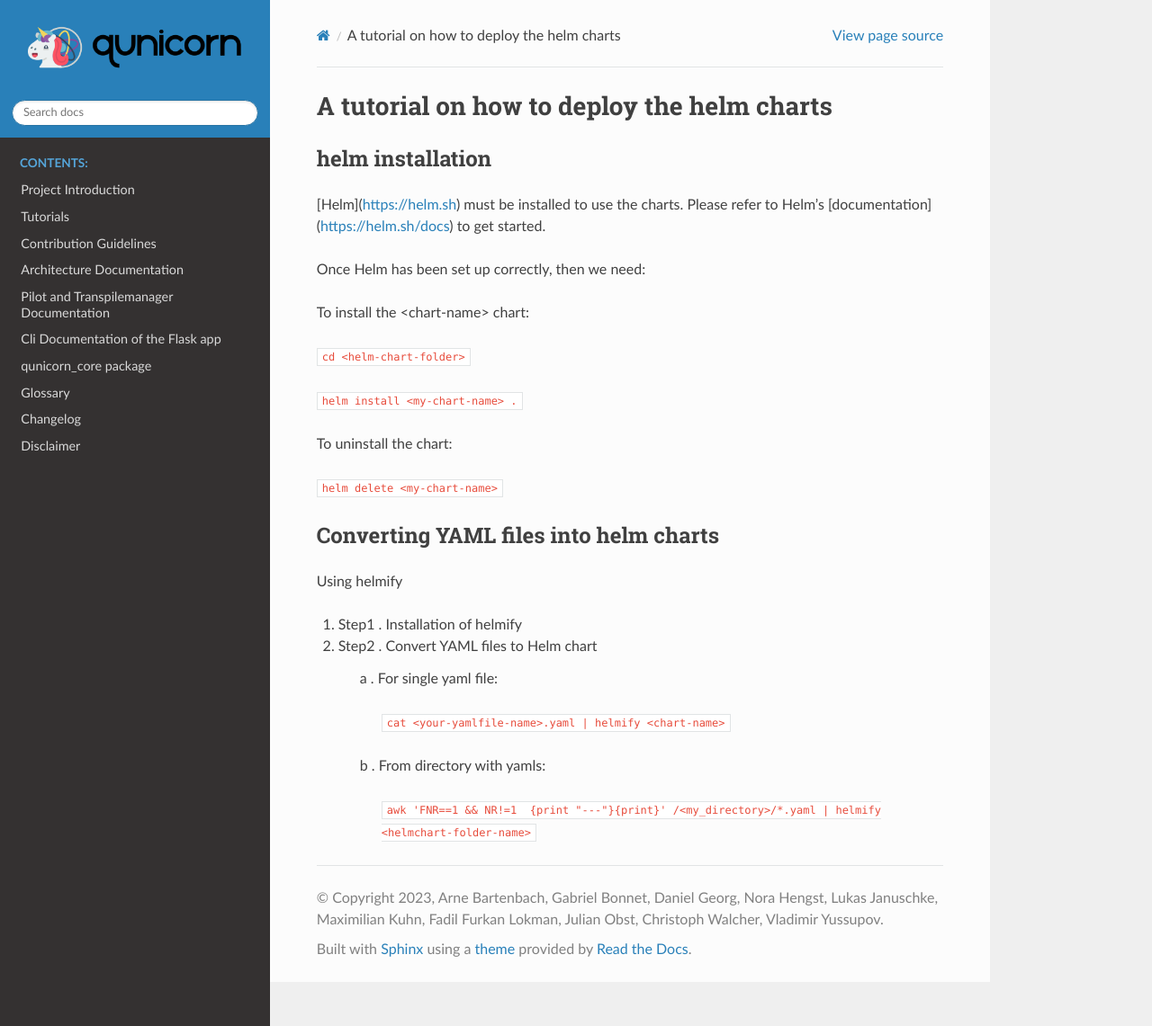
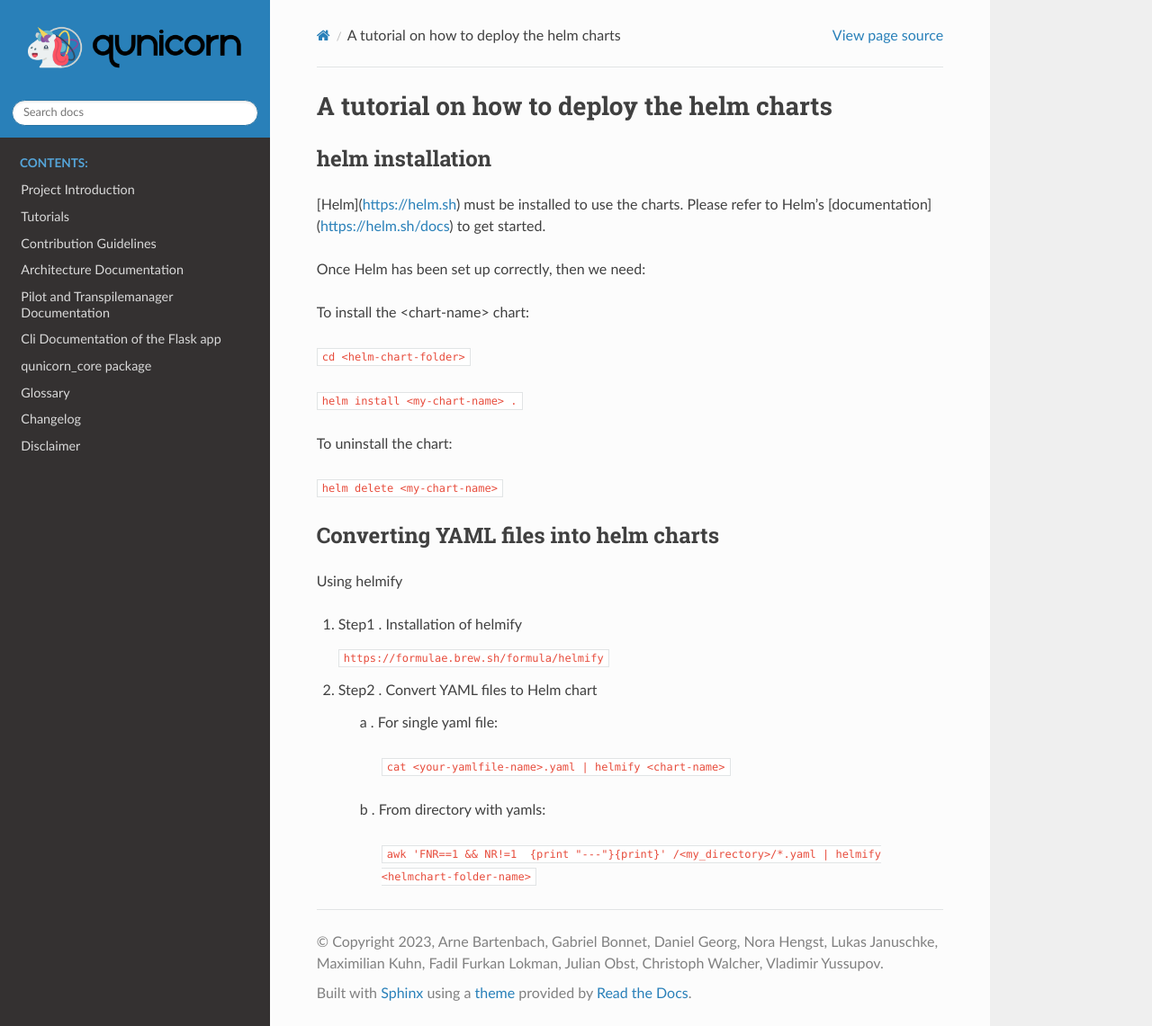
Before and after one commit to qunicorn/qunicorn-core, a Sphinx documentation site: the page built from docs/tutorials/helm_charts_deplyment.rst, in a window 1280 px wide and 1141 px high. Shown: the whole window at 90% size. Built offline with Sphinx 7.4.7 and the Read the Docs theme 2.0.0, drawn with Linux system fonts in a browser that asks for light colours; pages that are not in the unit, such as notebooks, are missing from menus; part of the change alters nothing that is shown.

Commit message:
Update helm_charts_deplyment.rst

```diff
--- a/docs/tutorials/helm_charts_deplyment.rst
+++ b/docs/tutorials/helm_charts_deplyment.rst
@@ -26,6 +26,9 @@ Using helmify
 
 
 1. Step1 . Installation of helmify
+
+   :code:`https://formulae.brew.sh/formula/helmify`
+
 2. Step2 . Convert YAML files to Helm chart
 
     a . For single yaml file:
```
